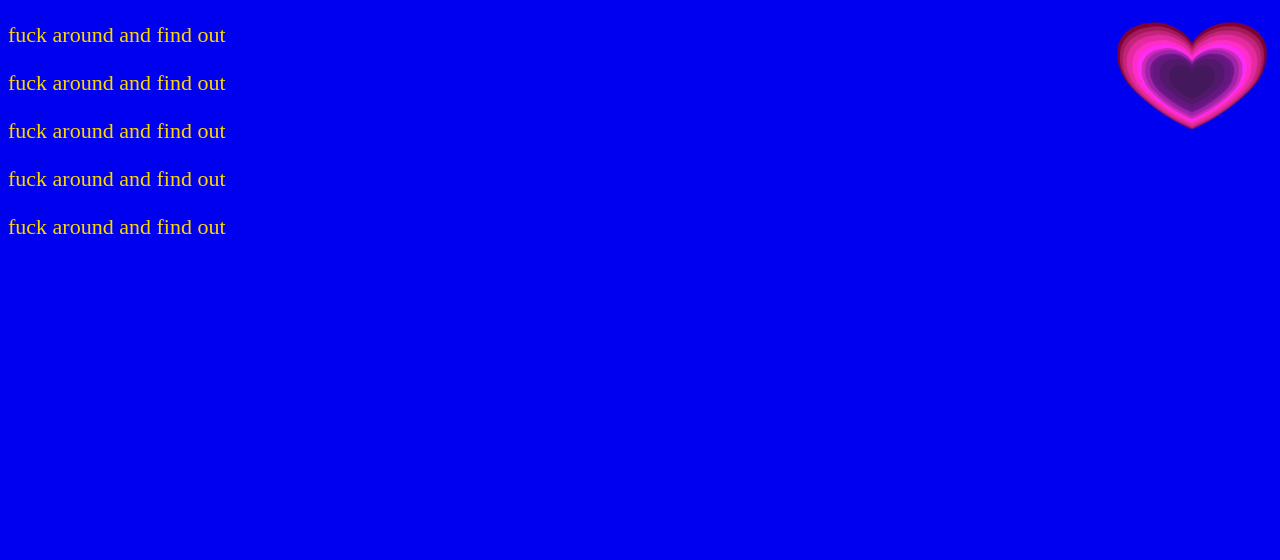
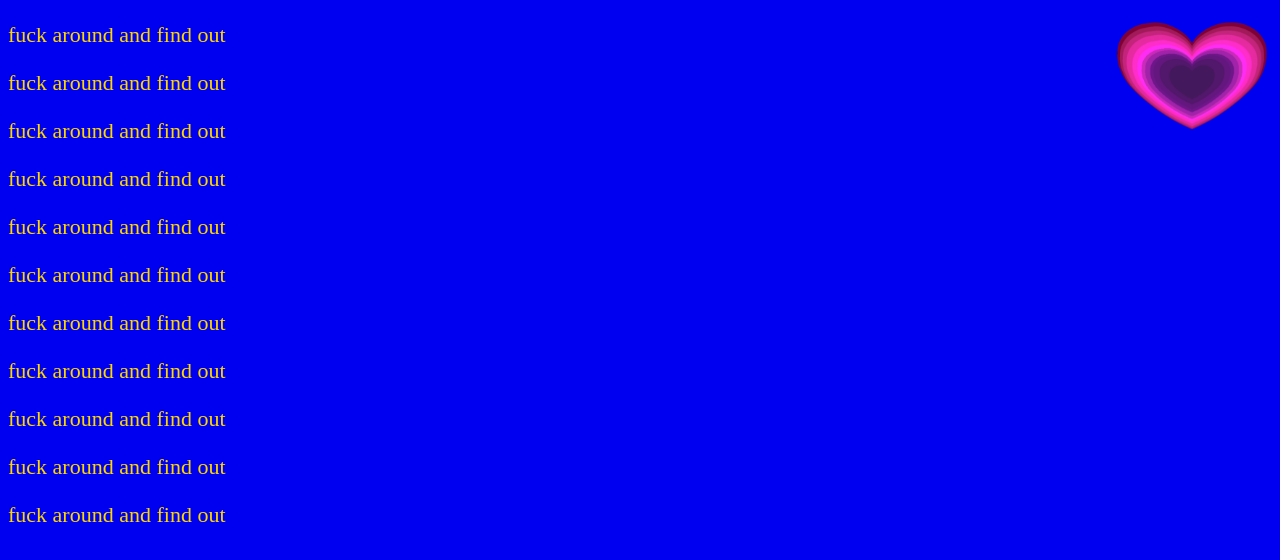
Before and after one commit to onszik/links, a plain HTML site: page index.html in a window 1280 px wide. Shown: the top 560 px of the page. Drawn offline with Linux system fonts and the light colour scheme.

Commit message:
Novi linkovi day1

```diff
--- a/index.html
+++ b/index.html
@@ -15,6 +15,12 @@
     <p><a href="https://onszik.github.io/lopataok/">fuck around and find out</a></p>
     <p><a href="https://www.youtube.com/watch?v=Lgs9QUtWc3M">fuck around and find out</a></p>
     <p><a href="https://youtube.com/playlist?list=PLUZiBo6MXu8JatVLQsAhFgsXrSdRUQ5hz">fuck around and find out</a></p>
+    <p><a href="http://a-way-to-go.com/">fuck around and find out</a></p>
+    <p><a href="https://somethingnothing.net/">fuck around and find out</a></p>
+    <p><a href="https://neave.tv/">fuck around and find out</a></p>
+    <p><a href="https://patatap.com//">fuck around and find out</a></p>
+    <p><a href="http://typatone.com/m/whElCprQpU">fuck around and find out</a></p>
+    <p><a href="http://a-way-to-go.com/">fuck around and find out</a></p>
 
     <br />
     <br />
```
